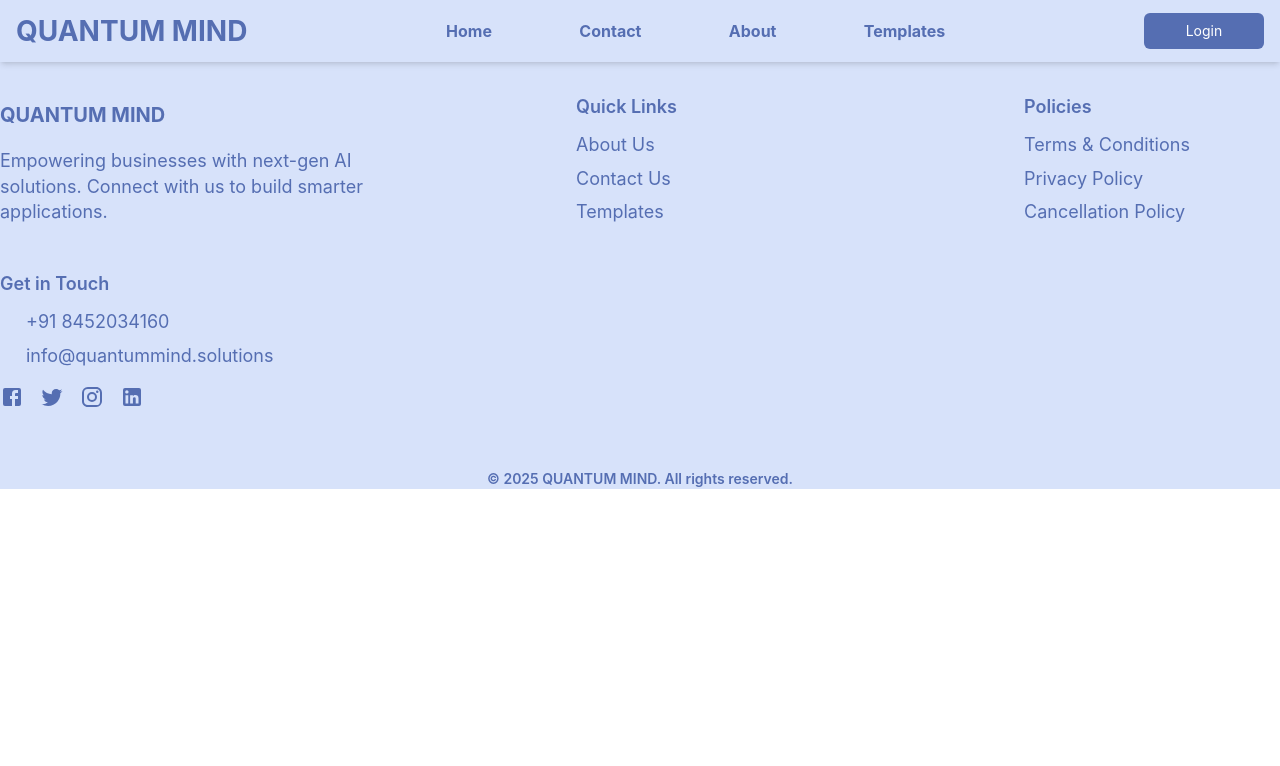
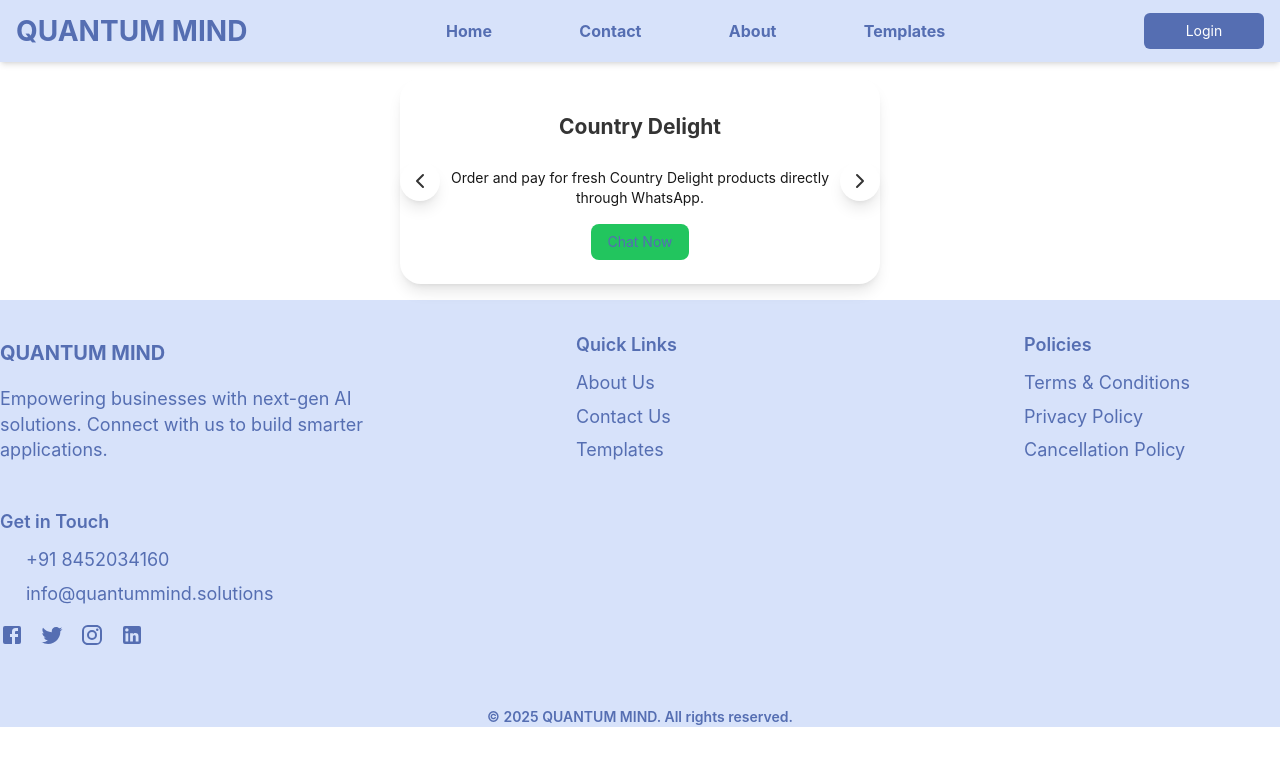
Before and after one commit to QuantumMind07/quantummind-website, a Next.js app in the folder frontend/: page /Templates in a window 1280 px wide. Shown: the top 766 px of the page. Built offline with nearby package versions, Linux system fonts and the light colour scheme; some icons are missing.

Commit message:
Resolved linkage issue

```diff
--- a/frontend/src/app/About/main.js
+++ b/frontend/src/app/About/main.js
@@ -7,10 +7,6 @@ const Main = ({ children }) => {
       {console.log("about")}
 
       <main className="flex-grow container mx-auto p-6">{children}</main>
-
-      <footer className="bg-gray-900 text-white p-4 text-center">
-        <p>&copy; {new Date().getFullYear()} Quantum Mind. All Rights Reserved.</p>
-      </footer>
     </div>
   );
 }
--- a/frontend/src/app/cancellation.js
+++ b/frontend/src/app/Cancellation/page.js
@@ -2,7 +2,7 @@
 
 import React from 'react';
 
-const RefundCancellationPolicy = () => {
+const Page = () => {
   return (
     <div className="max-w-3xl mx-auto p-6 space-y-6 text-gray-800">
       <h1 className="text-3xl font-bold text-center">Refund and Cancellation Policy</h1>
@@ -47,4 +47,4 @@ const RefundCancellationPolicy = () => {
   );
 };
 
-export default RefundCancellationPolicy;
+export default Page;
--- a/frontend/src/app/privacy.js
+++ b/frontend/src/app/Privacy/page.js
@@ -2,7 +2,7 @@
 
 import React from 'react';
 
-const PrivacyPolicy = () => {
+const Page = () => {
   return (
     <div className="max-w-3xl mx-auto p-6 space-y-6 text-gray-800">
       <h1 className="text-3xl font-bold text-center">Privacy Policy</h1>
@@ -76,4 +76,4 @@ const PrivacyPolicy = () => {
   );
 };
 
-export default PrivacyPolicy;
+export default Page;
--- a/frontend/src/app/Templates/main.js
+++ b/frontend/src/app/Templates/main.js
@@ -1,63 +1,62 @@
-// "use client";
-// import React, { useEffect, useState } from "react";
-// import { motion, AnimatePresence } from "framer-motion";
-// import { ChevronLeft, ChevronRight } from "lucide-react";
+"use client";
+import React, { useEffect, useState } from "react";
+import { motion, AnimatePresence } from "framer-motion";
+import { ChevronLeft, ChevronRight } from "lucide-react";
 
-// const bots = [
-//     { name: "Qlink", link: "https://api.whatsapp.com/send/?phone=QLinkNumber&text=Hi", description: "An intelligent WhatsApp bot for booking appointments, searching products, and notifying friends with AI-powered calls." },
-//     { name: "Axis Bank", link: "https://api.whatsapp.com/send/?phone=917036165000&text=Hi", description: "Access your Axis Bank account to check balances, open instant FDs, apply for loans, and more." },
-//     { name: "Country Delight", link: "https://api.whatsapp.com/send/?phone=919107845105&text=Hi", description: "Order and pay for fresh Country Delight products directly through WhatsApp." },
-//     { name: "Pristyn Care", link: "https://api.whatsapp.com/send/?phone=917428091471&text=Hi", description: "Easily book medical appointments with Pristyn Care for your health needs." },
-//     { name: "Maggi Arabia", link: "https://api.whatsapp.com/send/?phone=971501889896&text=Hi", description: "Discover and learn delicious recipes from Maggi Arabia right on WhatsApp." },
-//     { name: "Emaar Entertainment", link: "https://api.whatsapp.com/send/?phone=971800368378246&text=Hi", description: "Book tickets for shows and events at Emaar Entertainment directly through WhatsApp." },
-// ];
+const bots = [
+    { name: "Axis Bank", link: "https://api.whatsapp.com/send/?phone=917036165000&text=Hi", description: "Access your Axis Bank account to check balances, open instant FDs, apply for loans, and more." },
+    { name: "Country Delight", link: "https://api.whatsapp.com/send/?phone=919107845105&text=Hi", description: "Order and pay for fresh Country Delight products directly through WhatsApp." },
+    { name: "Pristyn Care", link: "https://api.whatsapp.com/send/?phone=917428091471&text=Hi", description: "Easily book medical appointments with Pristyn Care for your health needs." },
+    { name: "Maggi Arabia", link: "https://api.whatsapp.com/send/?phone=971501889896&text=Hi", description: "Discover and learn delicious recipes from Maggi Arabia right on WhatsApp." },
+    { name: "Emaar Entertainment", link: "https://api.whatsapp.com/send/?phone=971800368378246&text=Hi", description: "Book tickets for shows and events at Emaar Entertainment directly through WhatsApp." },
+];
 
-// export function Carousel() {
-//   const [index, setIndex] = useState(0);
+export function Carousel() {
+  const [index, setIndex] = useState(0);
 
-//   const nextSlide = () => setIndex((prev) => (prev + 1) % bots.length);
-//   const prevSlide = () => setIndex((prev) => (prev - 1 + bots.length) % bots.length);
+  const nextSlide = () => setIndex((prev) => (prev + 1) % bots.length);
+  const prevSlide = () => setIndex((prev) => (prev - 1 + bots.length) % bots.length);
 
-//   useEffect(() => {
-//     const interval = setInterval(nextSlide, 3000);
-//     return () => clearInterval(interval);
-//   }, []);
+  useEffect(() => {
+    const interval = setInterval(nextSlide, 3000);
+    return () => clearInterval(interval);
+  }, []);
 
-//   return (
-//     <div className="w-full max-w-lg mx-auto p-4 relative">
-//       <AnimatePresence mode="wait">
-//         <motion.div
-//           key={index}
-//           initial={{ opacity: 0, x: 50 }}
-//           animate={{ opacity: 1, x: 0 }}
-//           exit={{ opacity: 0, x: -50 }}
-//           transition={{ duration: 0.5 }}
-//           className="bg-white rounded-2xl shadow-lg p-6 text-center space-y-4"
-//         >
-//           <h2 className="text-2xl font-bold">{bots[index].name}</h2>
-//           <p className="text-gray-600">{bots[index].description}</p>
-//           <a
-//             href={bots[index].link}
-//             target="_blank"
-//             rel="noopener noreferrer"
-//             className="inline-block bg-green-500 text-white px-4 py-2 rounded-lg hover:bg-green-600 transition"
-//           >
-//             Chat Now
-//           </a>
-//         </motion.div>
-//       </AnimatePresence>
-//       <button
-//         onClick={prevSlide}
-//         className="absolute top-1/2 left-4 transform -translate-y-1/2 bg-white p-2 rounded-full shadow-lg hover:bg-gray-100"
-//       >
-//         <ChevronLeft size={24} />
-//       </button>
-//       <button
-//         onClick={nextSlide}
-//         className="absolute top-1/2 right-4 transform -translate-y-1/2 bg-white p-2 rounded-full shadow-lg hover:bg-gray-100"
-//       >
-//         <ChevronRight size={24} />
-//       </button>
-//     </div>
-//   );
-// }
+  return (
+    <div className="w-full max-w-lg mx-auto p-4 relative">
+      <AnimatePresence mode="wait">
+        <motion.div
+          key={index}
+          initial={{ opacity: 0, x: 50 }}
+          animate={{ opacity: 1, x: 0 }}
+          exit={{ opacity: 0, x: -50 }}
+          transition={{ duration: 0.5 }}
+          className="bg-white rounded-2xl shadow-lg p-6 text-center space-y-4"
+        >
+          <h2 className="text-2xl font-bold">{bots[index].name}</h2>
+          <p className="text-gray-600">{bots[index].description}</p>
+          <a
+            href={bots[index].link}
+            target="_blank"
+            rel="noopener noreferrer"
+            className="inline-block bg-green-500 text-white px-4 py-2 rounded-lg hover:bg-green-600 transition"
+          >
+            Chat Now
+          </a>
+        </motion.div>
+      </AnimatePresence>
+      <button
+        onClick={prevSlide}
+        className="absolute top-1/2 left-4 transform -translate-y-1/2 bg-white p-2 rounded-full shadow-lg hover:bg-gray-100"
+      >
+        <ChevronLeft size={24} />
+      </button>
+      <button
+        onClick={nextSlide}
+        className="absolute top-1/2 right-4 transform -translate-y-1/2 bg-white p-2 rounded-full shadow-lg hover:bg-gray-100"
+      >
+        <ChevronRight size={24} />
+      </button>
+    </div>
+  );
+}
--- a/frontend/src/app/Templates/page.js
+++ b/frontend/src/app/Templates/page.js
@@ -1,21 +1,10 @@
-// import React from 'react';
-// import { Carousel } from './main';
+import React from 'react';
+import { Carousel } from './main';
 
-// export default function Page() {
-//   return (
-//     <div>
-//       <Carousel />
-//     </div>
-//   );
-// }
-import React from 'react'
-
-const page = () => {
+export default function Page() {
   return (
     <div>
-
+      <Carousel />
     </div>
-  )
+  );
 }
-
-export default page
--- a/frontend/src/app/terms.js
+++ b/frontend/src/app/Terms/page.js
@@ -1,7 +1,7 @@
 "use client";
 import React from "react";
 
-const TermsPage = () => {
+const Page = () => {
   return (
     <div className="max-w-5xl mx-auto px-6 py-10">
       <h1 className="text-3xl font-bold mb-6">Terms and Conditions</h1>
@@ -42,4 +42,4 @@ const TermsPage = () => {
   );
 };
 
-export default TermsPage;
+export default Page;
--- a/frontend/src/app/components/Footer.js
+++ b/frontend/src/app/components/Footer.js
@@ -6,11 +6,7 @@ import FacebookIcon from '@mui/icons-material/Facebook';
 import TwitterIcon from '@mui/icons-material/Twitter';
 import InstagramIcon from '@mui/icons-material/Instagram';
 import LinkedInIcon from '@mui/icons-material/LinkedIn';
-
-// Import policy components
-import Cancellation from "../cancellation";
-import Privacy from "../privacy";
-import Terms from "../terms";
+import Link from "next/link";
 
 const Footer = () => {
   return (
@@ -28,15 +24,15 @@ const Footer = () => {
           <ul className="space-y-2 text-lg">
             <li><a href="/about" className="hover:underline">About Us</a></li>
             <li><a href="/contact" className="hover:underline">Contact Us</a></li>
-            <li><a href="/templates" className="hover:underline">Templates</a></li>
+            <li><a href="/Templates" className="hover:underline">Templates</a></li>
           </ul>
         </section>
         <section className="w-[20%]">
           <h4 className="text-lg font-semibold mb-2">Policies</h4>
           <ul className="space-y-2 text-lg">
-            <li><a href="/terms" className="hover:underline">Terms & Conditions</a></li>
-            <li><a href="/privacy" className="hover:underline">Privacy Policy</a></li>
-            <li><a href="/cancellation" className="hover:underline">Cancellation Policy</a></li>
+            <li><Link href="/Terms" className="hover:underline">Terms & Conditions</Link></li>
+            <li><Link href="/Privacy" className="hover:underline">Privacy Policy</Link></li>
+            <li><Link href="/Cancellation" className="hover:underline">Cancellation Policy</Link></li>
           </ul>
         </section>
         <section className="w-[25%]">
```
